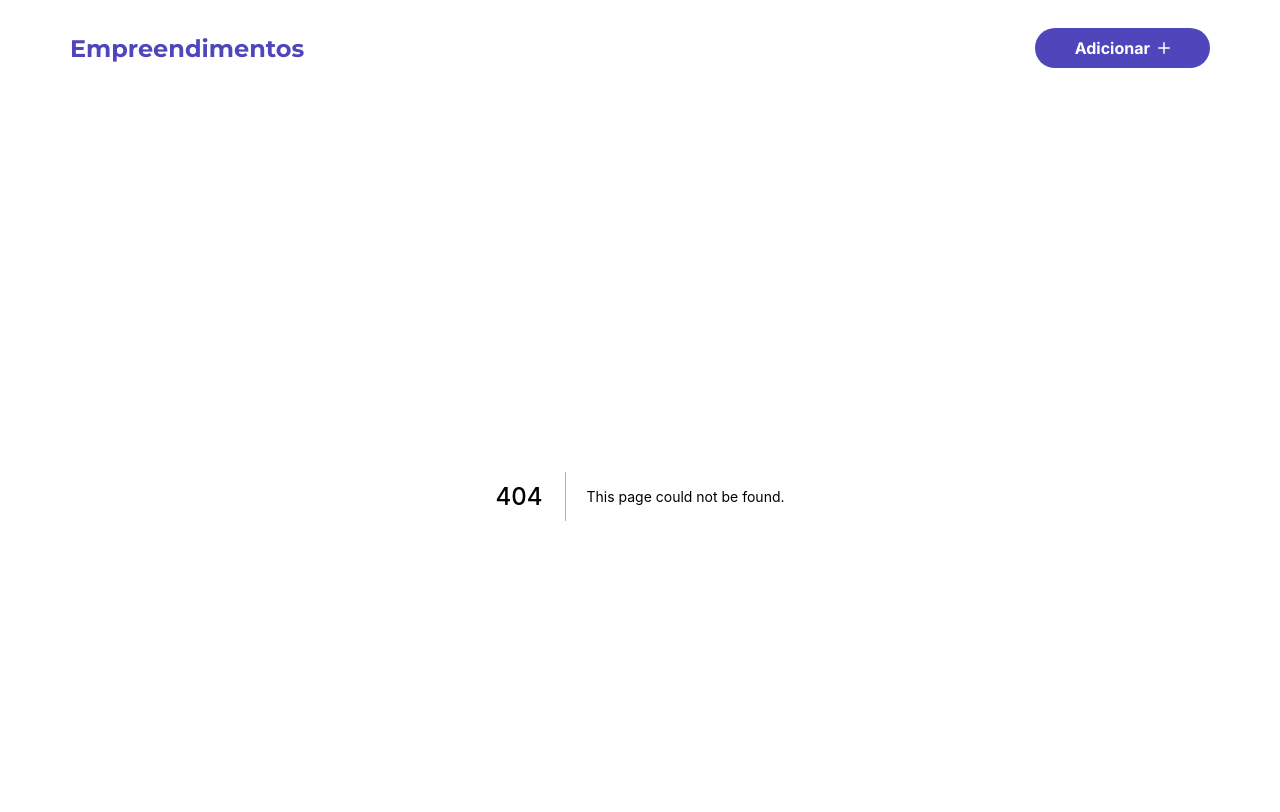
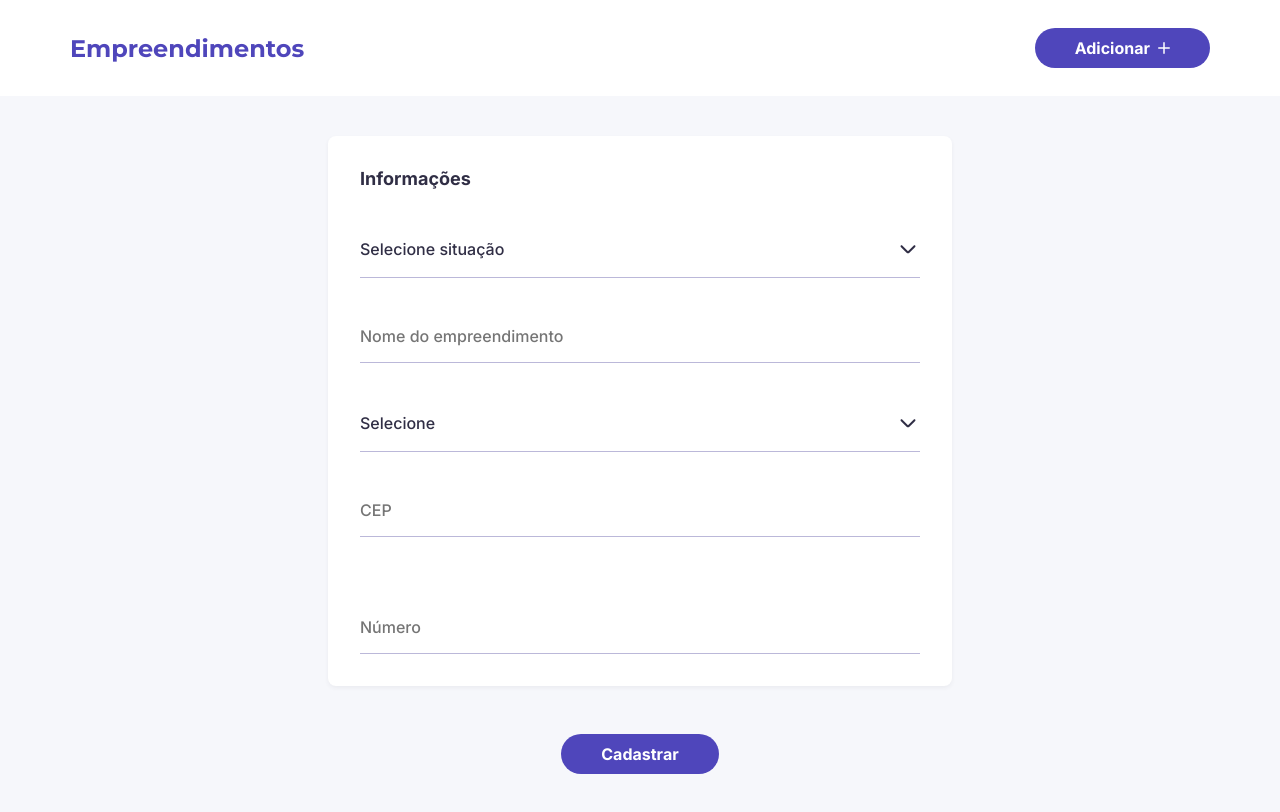
Before and after one commit to rmrantunes/empreendimentos-workfy, a Next.js app: page /add in a window 1280 px wide. Before the commit this address had no page. Shown: the top 812 px of the page. Built offline with nearby package versions, Linux system fonts and the light colour scheme.

Commit message:
feat: add Add page initial structure

```diff
--- /dev/null
+++ b/src/pages/add.tsx
@@ -0,0 +1,75 @@
+import { useState } from "react";
+
+import { Button } from "components/Button";
+import { Card } from "components/Card";
+import { Container } from "components/Container";
+import { Heading } from "components/Heading";
+import { Main } from "components/Main";
+import { Select, SelectOption } from "components/Select";
+import { TextField } from "components/TextField";
+
+import * as S from "components/_pages/add";
+
+export default function Add() {
+  const [name, setName] = useState("");
+  const [cep, setCep] = useState("");
+  const [number, setNumber] = useState("");
+  const [status, setStatus] = useState<SelectOption | null>(null);
+  const [purpose, setPurpose] = useState<SelectOption | null>(null);
+
+  return (
+    <Container>
+      <Main style={{ justifyContent: "center" }}>
+        <Card>
+          <S.CardItemsWrapper>
+            <Heading>Informações</Heading>
+
+            <Select
+              options={[
+                { id: "breve_lancamento", label: "Breve Lançamento" },
+                { id: "RELEASE", label: "Lançamento" },
+                { id: "em_obras", label: "Em obras" },
+                { id: "pronto", label: "Pronto pra morar" },
+              ]}
+              selectId="status"
+              placeholder="Selecione situação"
+              onSelect={setStatus}
+            />
+
+            <TextField
+              placeholder="Nome do empreendimento"
+              value={name}
+              onChange={(event) => setName(event.target.value)}
+            />
+
+            <Select
+              options={[
+                { id: "HOME", label: "Residencial" },
+                { id: "comercial", label: "Comercial" },
+              ]}
+              selectId="purpose"
+              placeholder="Selecione"
+              onSelect={setPurpose}
+            />
+
+            <TextField
+              placeholder="CEP"
+              value={cep}
+              onChange={(event) => setCep(event.target.value)}
+            />
+
+            <div />
+
+            <TextField
+              placeholder="Número"
+              value={number}
+              onChange={(event) => setNumber(event.target.value)}
+            />
+          </S.CardItemsWrapper>
+        </Card>
+
+        <Button style={{ justifySelf: "center" }}>Cadastrar</Button>
+      </Main>
+    </Container>
+  );
+}
```
